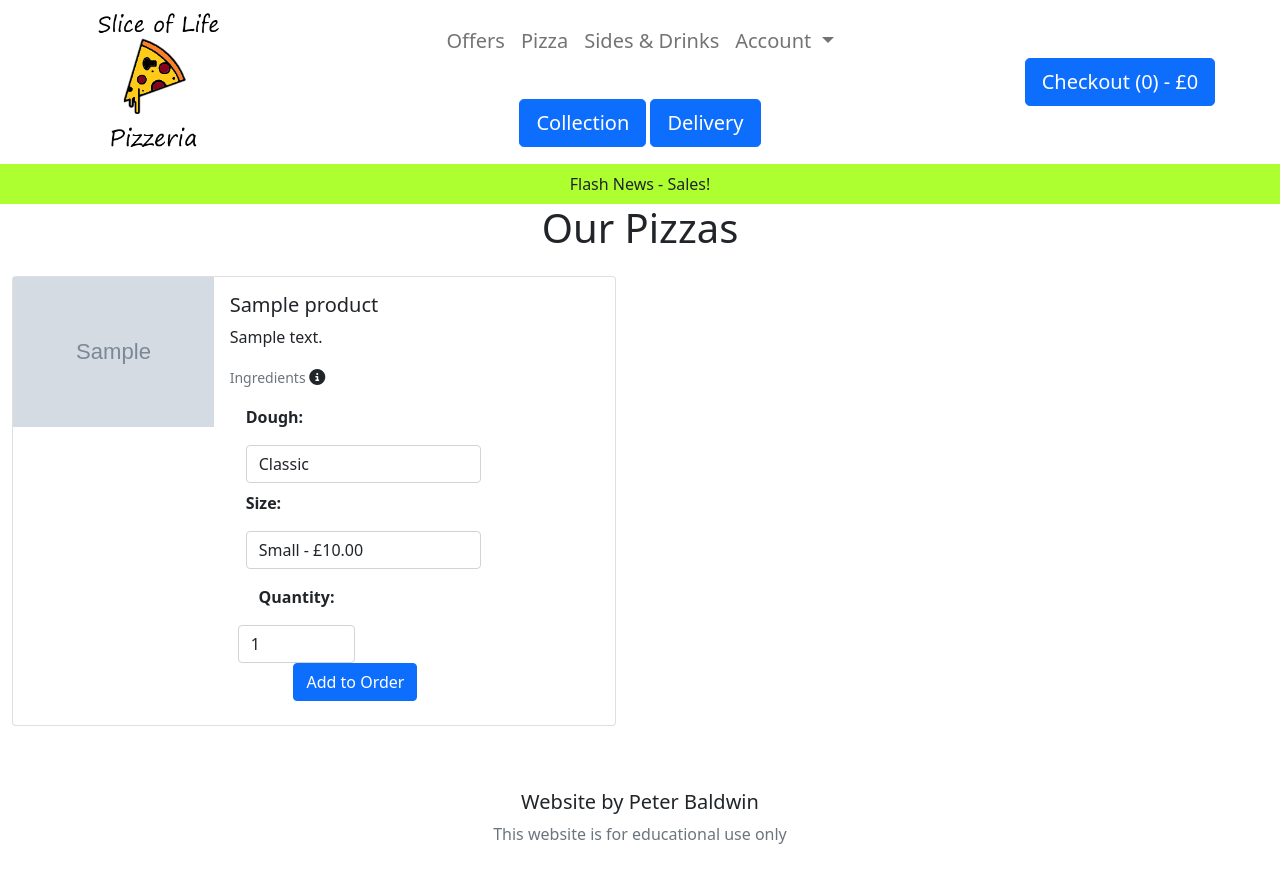
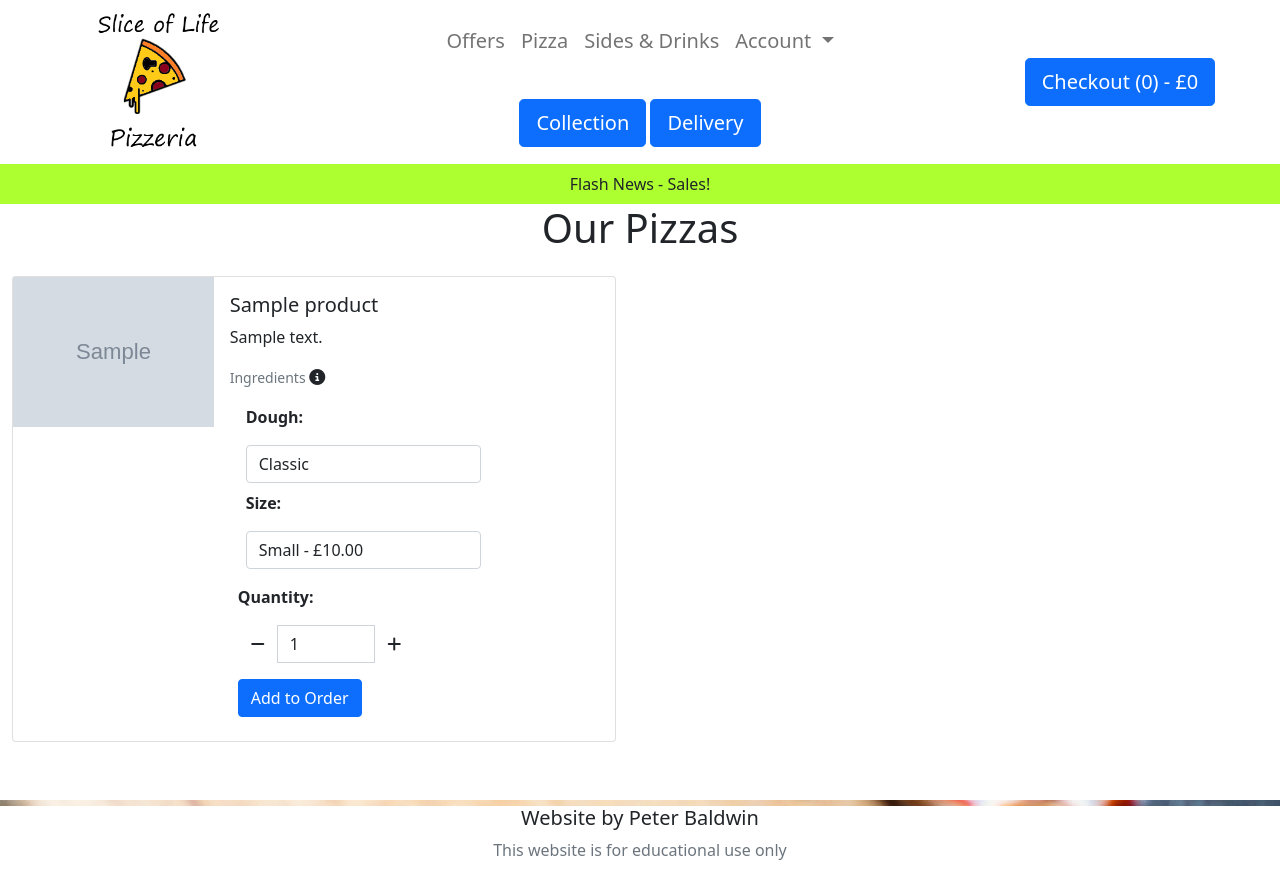
Before and after one commit to Baldpet/slice-of-life-pizzeria, a Django app: template products/templates/products/pizza.html in a window 1280 px wide. Before the commit the page ends 844 px from the top, so only its background shows below. Run offline with Django 3.2, Linux system fonts and the light colour scheme; the template is opened without the code that fills it: values that come from a table or form of the project are taken from there, others are empty; tables that the repository leaves empty hold one stand-in row (values such as "Sample post"); grey boxes marked "Sample" are stand-in pictures; some libraries are stand-ins or nearby versions.

Commit message:
added increment and decrement buttons to pizza.html

```diff
--- a/products/templates/products/pizza.html
+++ b/products/templates/products/pizza.html
@@ -74,12 +74,32 @@
                                                             {% endfor %}
                                                         {% endif %}
                                                 </div>
-                                                <div class="col-12 mt-3 text-center">
-                                                    <div class="col-4">
-                                                        <p><strong>Quantity:</strong></p>
-                                                        <input type="number" class="form-control qty-input" value="1" max="99" name="quantity">
+                                                <div class="col-12 mt-3">
+                                                    <p><strong>Quantity:</strong></p>
+                                                    <div class="form-group w-50">
+                                                        <div class="input-group">
+                                                            <div class="input-group-prepend">
+                                                                <button class="decrement-qty btn"
+                                                                    data-item_id="{{ product.id }}"
+                                                                    id="decrement-qty_{{ product.id }}">
+                                                                    <span class="icon">
+                                                                        <i class="fas fa-minus"></i>
+                                                                    </span>
+                                                                </button>
+                                                            </div>
+                                                            <input type="number" class="form-control qty-input" value="1" min="1" max="99" name="quantity" data-item-id="{{ product.id }}" id="id_qty_{{ product.id }}">
+                                                            <div class="input-group-append">
+                                                                <button class="increment-qty btn"
+                                                                    data-item_id="{{ product.id }}"
+                                                                    id="increment-qty_{{ product.id }}">
+                                                                    <span class="icon">
+                                                                        <i class="fas fa-plus"></i>
+                                                                    </span>
+                                                                </button>
+                                                            </div>
+                                                        </div>
                                                     </div>
-                                                    <div class="col-8">
+                                                    <div class="col-8 mt-3">
                                                         <button type="submit" class="btn btn-primary">Add to Order</button>
                                                     </div>
                                                 </div>
@@ -102,6 +122,7 @@
 {% endblock %}
 
 {% block postloadjs %}
+    <script type="text/javascript" src="{% static 'products/js/quantity_input_script.js' %}"></script>
     <script type="text/javascript">
         var popoverTriggerList = [].slice.call(document.querySelectorAll('[data-bs-toggle="popover"]'))
         var popoverList = popoverTriggerList.map(function (popoverTriggerEl) {
```
Also changed, not shown: products/static/products/js/quantity_input_script.js (added, +44 -0 lines).
